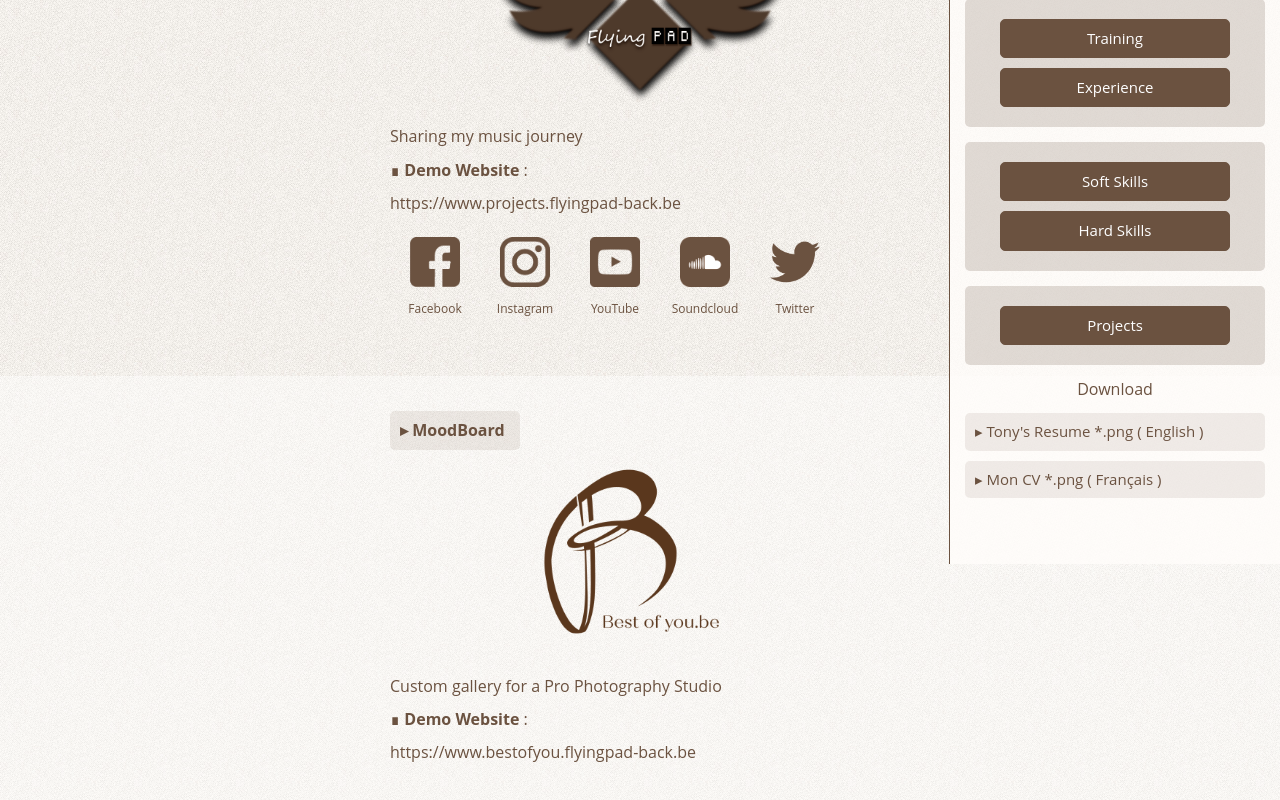
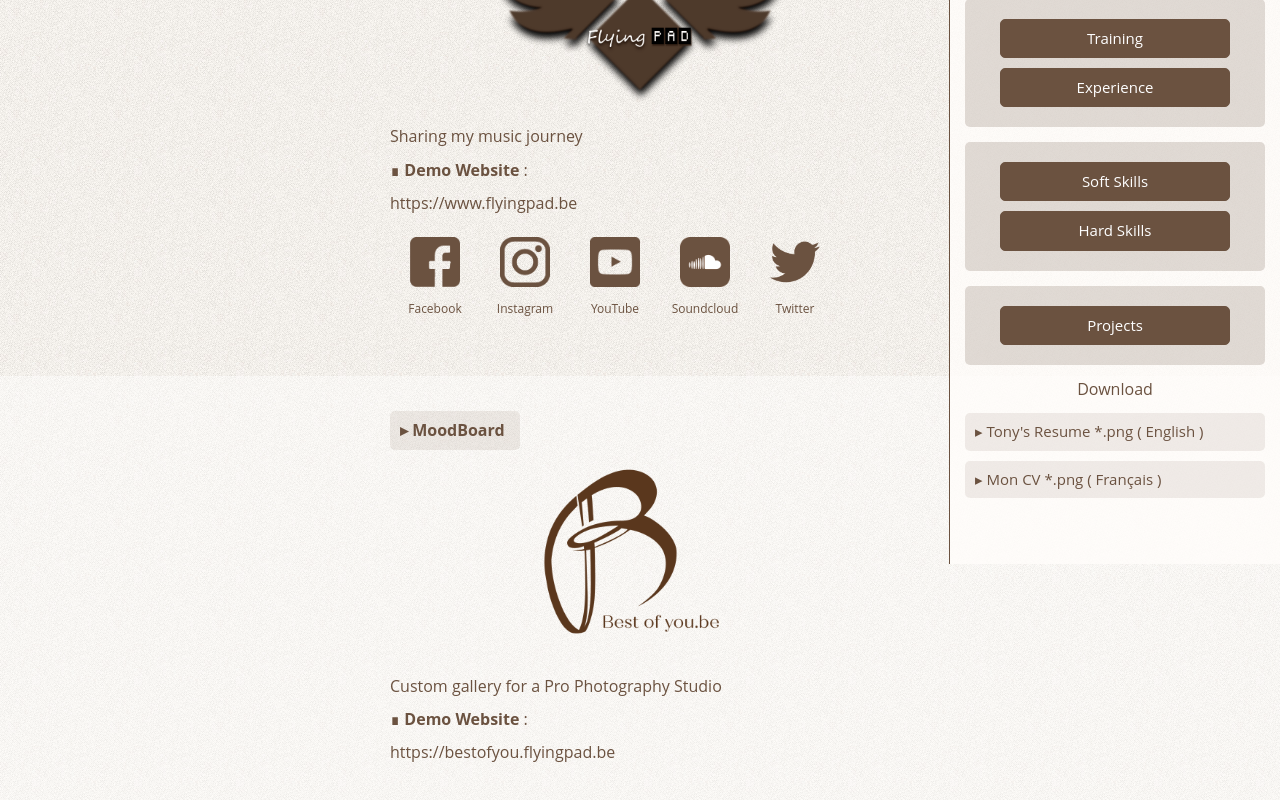
Before and after one commit to FlyingPAD/curriculum-vitae-online.front.angular, an Angular app: page /projects in a window 1280 px wide. Shown: the part 236-1036 px from the top of the page. Built offline with nearby package versions, Linux system fonts and the light colour scheme.

Commit message:
Update cv-projects.component.html

```diff
--- a/src/app/app-modules/mod-cv/cv-pages/cv-projects/cv-projects.component.html
+++ b/src/app/app-modules/mod-cv/cv-pages/cv-projects/cv-projects.component.html
@@ -16,7 +16,7 @@
     <img class="logo" src="../../../../../assets/app_logos/logo_fp_02.png" />
     <p>Sharing my music journey</p>
     <p> ∎ <b>Demo Website</b> : </p>
-    <p><a target="_blank" href="https://www.projects.flyingpad-back.be">https://www.projects.flyingpad-back.be</a></p>
+    <p><a target="_blank" href="https://www.flyingpad.be">https://www.flyingpad.be</a></p>
 
     <div id="box_social">
         <div class="social">
@@ -60,7 +60,7 @@
         <img class="logo" src="../../../../../assets/app_logos/logo_boy_04.png" />
         <p>Custom gallery for a Pro Photography Studio</p>
         <p> ∎ <b>Demo Website</b> : </p>
-        <p><a target="_blank" href="https://www.bestofyou.flyingpad-back.be">https://www.bestofyou.flyingpad-back.be</a></p>
+        <p><a target="_blank" href="https://bestofyou.flyingpad.be">https://bestofyou.flyingpad.be</a></p>
     </div>
     <br>
 </div>
```
